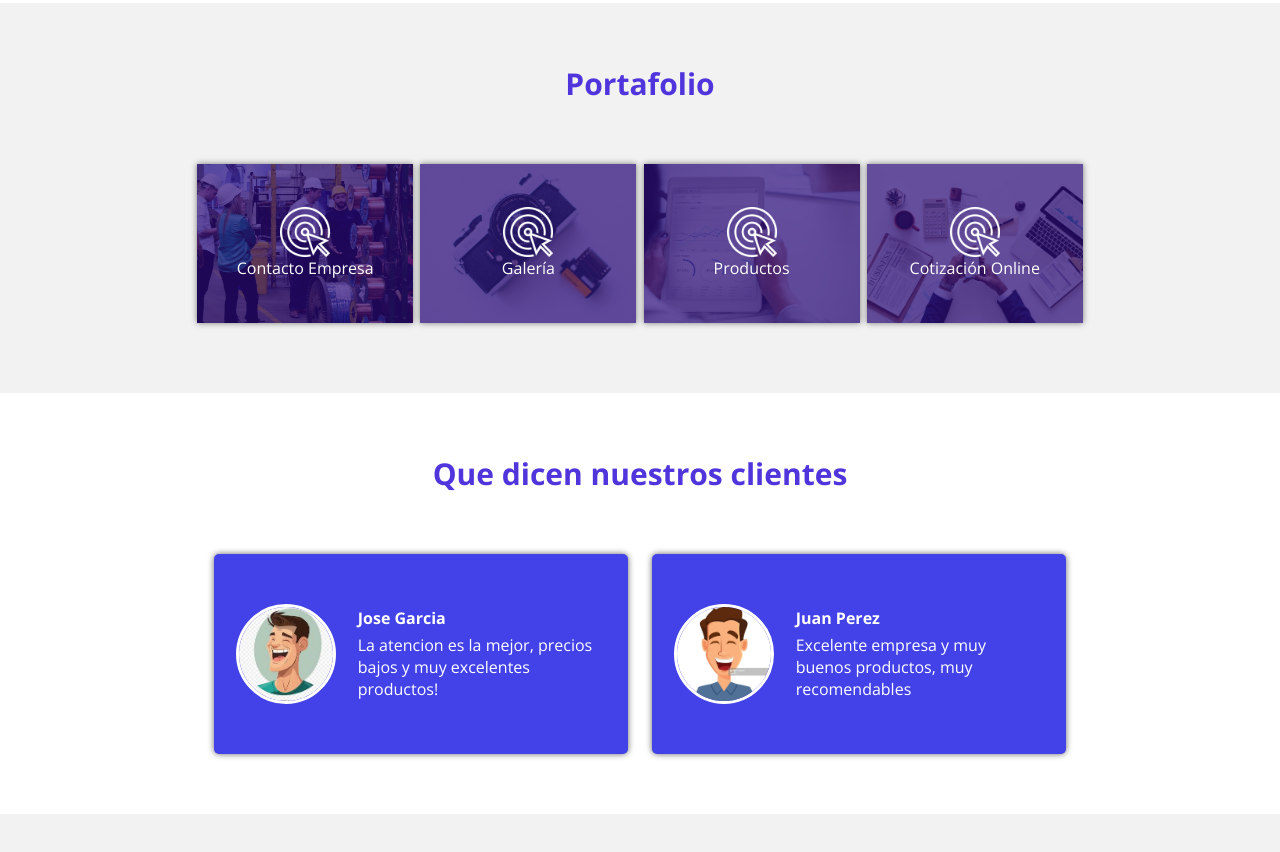
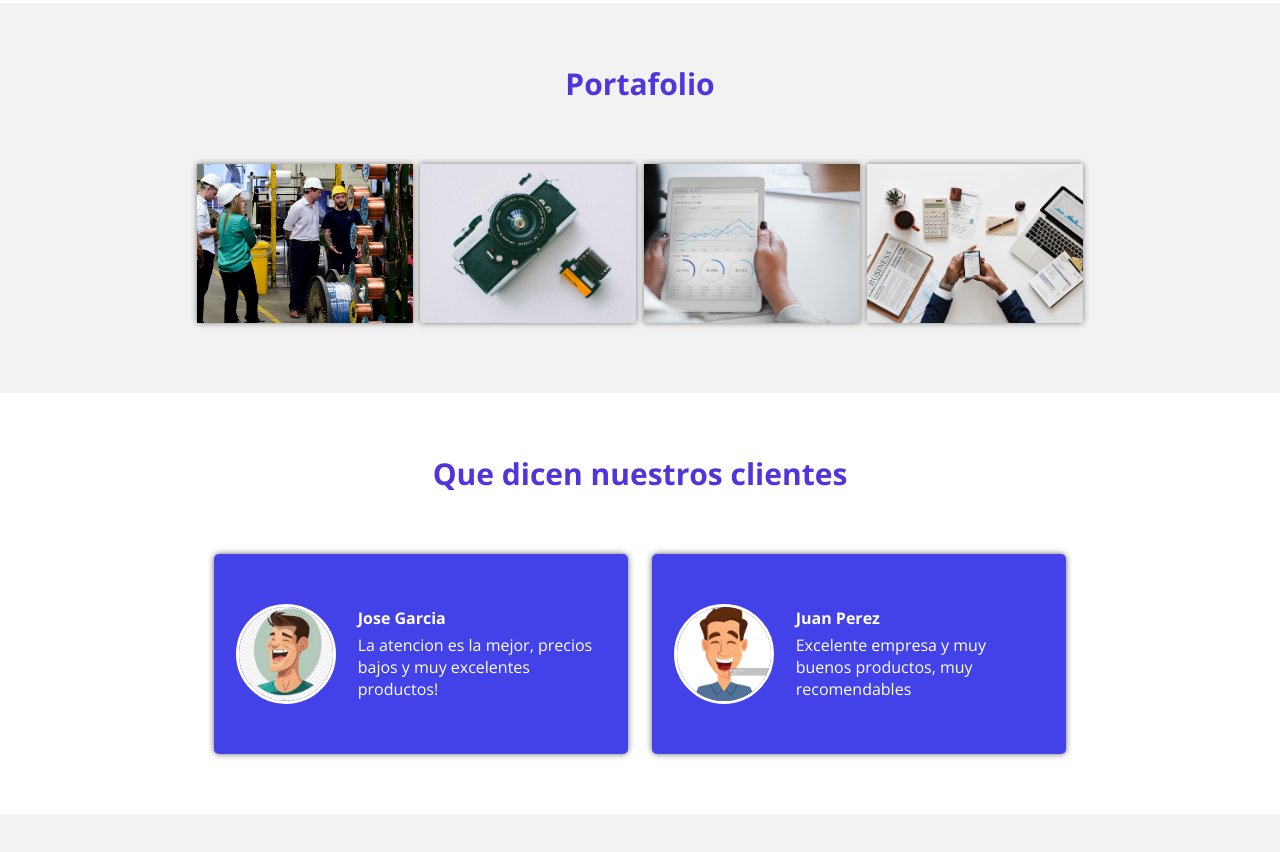
Before and after one commit to VillagraAriel/Final-Practica, a plain HTML site: page index.html in a window 1280 px wide. Shown: the part 1046-1898 px from the top of the page. Drawn offline with nearby package versions, Linux system fonts and the light colour scheme.

Commit message:
Primer comentario

```diff
--- a/stilo_principal.css
+++ b/stilo_principal.css
@@ -157,60 +157,56 @@ main .sobre-nosotros{
 
 /* Galeria */
 
-.portafolio {
+.portafolio{
     background: #f2f2f2;
 }
 
-.galeria-port {
+.galeria-port{
     display: flex;
     justify-content: space-evenly;
     flex-wrap: wrap;
 }
 
-.imagen-port {
+.imagen-port{
     width: 24%;
     margin-bottom: 10px;
     overflow: hidden;
     position: relative;
     cursor: pointer;
     box-shadow: 0 0 6px 0 rgba(0, 0, 0, .5);
-    transition: transform 0.3s ease; /* Efecto de transición para la imagen */
 }
 
-.imagen-port:hover {
-    transform: scale(1.05); /* Aumenta ligeramente el tamaño al pasar el cursor */
-}
-
-.imagen-port > img {
+.imagen-port > img{
     width: 100%;
     height: 100%;
     object-fit: cover;
     display: block;
 }
 
-.hover-galeria {
+.hover-galeria{
     position: absolute;
     width: 100%;
     height: 100%;
     top: 0;
-    background: rgba(44, 11, 122, 0.7); /* Fondo semi-transparente */
-    transition: transform 0.3s ease; /* Efecto de transición para el hover */
+    transform: scale(0);
+    background: hsla(258, 95%, 16%, 0.7);
+    transition: transform .5s;
     display: flex;
     justify-content: center;
     align-items: center;
     flex-direction: column;
 }
 
-.hover-galeria img {
+.hover-galeria img{
     width: 50px;
 }
 
-.hover-galeria p {
+.hover-galeria p{
     color: #fff;
 }
 
-.imagen-port:hover .hover-galeria {
-    transform: scale(1); /* Escala del hover al pasar el cursor */
+.imagen-port:hover .hover-galeria{
+    transform: scale(1);
 }
 
 /* Clientes */
```
Also changed, not shown: index.html (+14 -6 lines).
